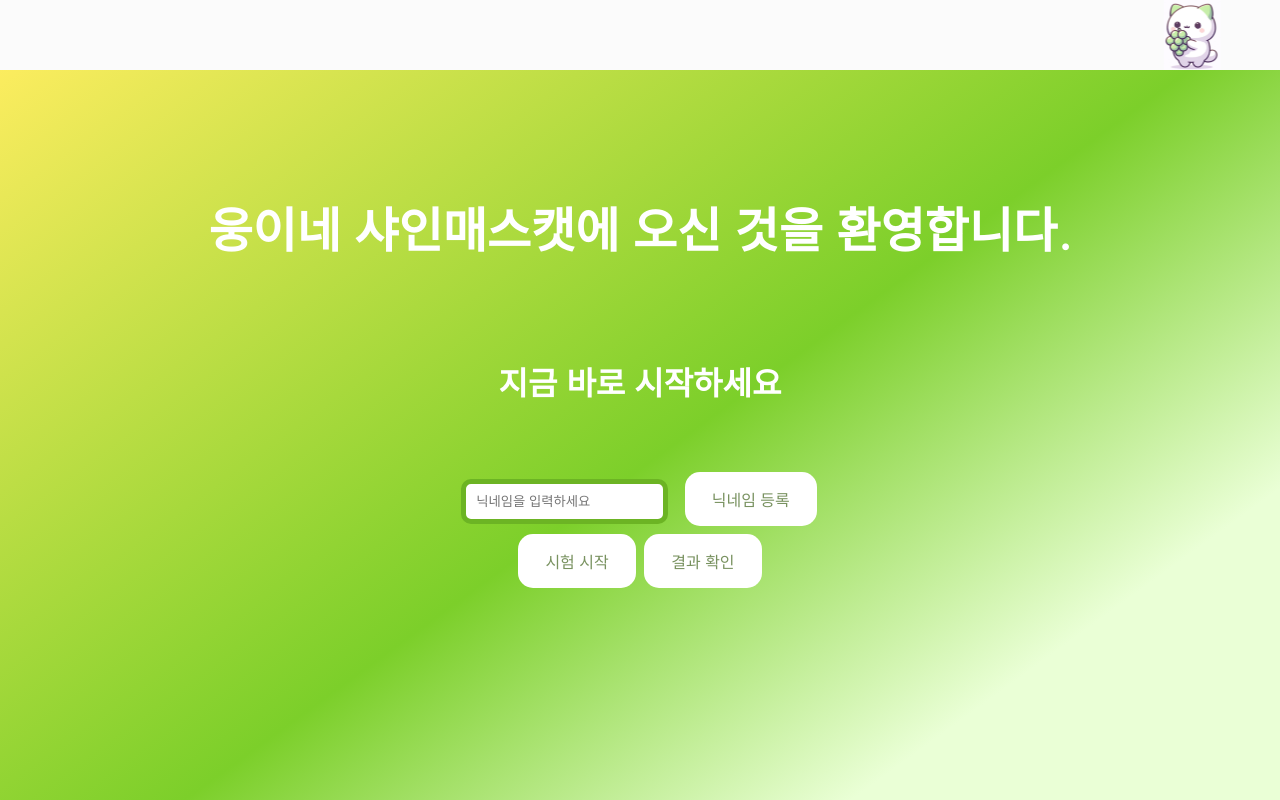
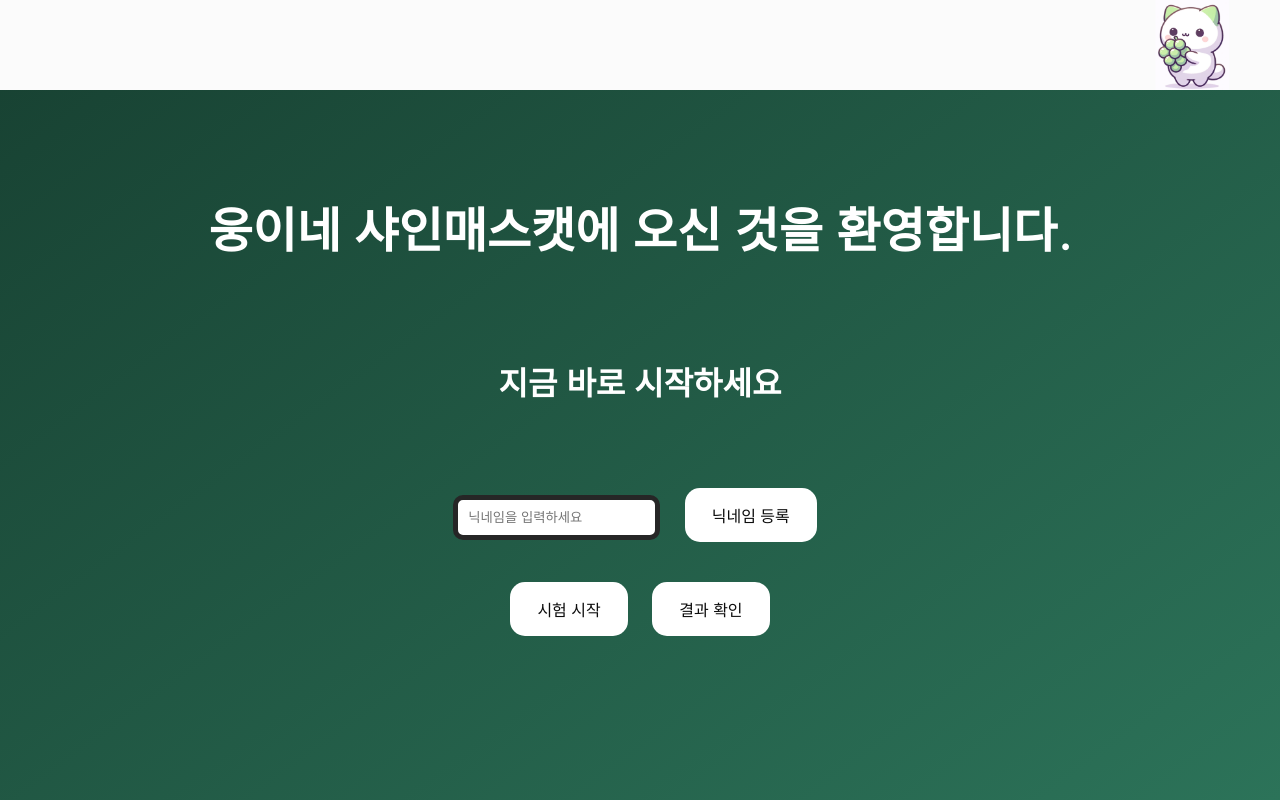
Before and after one commit to dnddl6962/final_project, a FastAPI app: page / in a window 1280 px wide. Run offline with FastAPI, Linux system fonts and the light colour scheme; some web fonts are replaced.

Commit message:
배경컬러 및 스타일 수정

```diff
--- a/web/static/css/result.css
+++ b/web/static/css/result.css
@@ -127,6 +127,7 @@ header {
     }
 }
 #userid-display {
+  font-family: "Nanum Gothic", sans-serif;
   position: relative; /* 상대 위치 */
   width: 100%; /* 전체 너비를 채우도록 설정 */
   top: 70px; /* 헤더 높이에 따라 조정 */
--- a/web/static/css/style.css
+++ b/web/static/css/style.css
@@ -3,7 +3,7 @@
 header {
     width: 100%;
     /* 헤더 높이 설정 필요. 예를 들면, 70px */
-    height: 70px;
+    height: 90px;
     background: #fbfbfb;
     position: fixed;
     top: 0;
@@ -23,10 +23,10 @@ header {
     /*top: 70px;  */
     left: 0;
 
-    /* background-color: #A8EA66; 단일 배경색 사용 */
+    background-color: #A8EA66;
     /* OR */
-    background: rgb(234,255,214);
-    background: linear-gradient(324deg, rgba(234,255,214,1) 18%, rgba(124,207,42,1) 46%, rgba(254,237,96,1) 97%);
+    background: linear-gradient(324deg,#2C7359,#174031) ;
+    /* background: linear-gradient(324deg, rgba(234,255,214,1) 18%, rgba(124,207,42,1) 46%, rgba(254,237,96,1) 97%); */
   }
   body, html {
     /*padding-top: 70px;  헤더 높이에 맞춰 조정 */
@@ -65,20 +65,20 @@ header {
   button {
     background-color: white; /* 버튼 배경 색상을 조정하세요 */
     border: none;
-    color: #799260;
+    color: #0D0D0D;
     padding: 15px 27px;
     text-align: center;
     text-decoration: none;
     display: inline-block;
     font-size: 16px;
-    margin: 4px 2px;
+    margin: 20px 10px;
     cursor: pointer;
     font-weight: 500;
     border-radius: 15px;
     font-family: "Nanum Gothic", sans-serif;
   }
   .cute-cat-image {
-    max-height: 70px; /* 헤더의 높이와 일치하도록 설정 */
+    max-height: 90px; /* 헤더의 높이와 일치하도록 설정 */
     width: auto; /* 이미지의 원래 가로 세로 비율을 유지하면서 높이에 맞춤 */
     height: auto; /* 이미지의 원래 가로 세로 비율을 유지하면서 높이에 맞춤 */
     position: absolute;
@@ -104,6 +104,6 @@ header {
 #userid {
     padding: 10px; /* 입력 필드 내부의 패딩 */
     margin-right: 10px; /* 버튼과의 간격 */
-    border: 5px solid rgb(108, 180, 36); /* 테두리 스타일 */
+    border: 5px solid #262626; /* 테두리 스타일 */
     border-radius: 10px; /* 둥근 모서리 */
 }
--- a/web/templates/home.html
+++ b/web/templates/home.html
@@ -6,7 +6,7 @@
         <meta http-equiv="X-UA-Compatible" content="IE=edge">
         <meta name="viewport" content="width=device-width, initial-scale=1.0">
         <link href="https://fonts.googleapis.com/css2?family=Nanum+Gothic&family=Song+Myung&display=swap" rel="stylesheet">
-        <link rel="stylesheet" href="/static/css/style.css?v=1.2">
+        <link rel="stylesheet" href="/static/css/style.css?v=1.3">
     </head>
 <body>
     <header>
```
